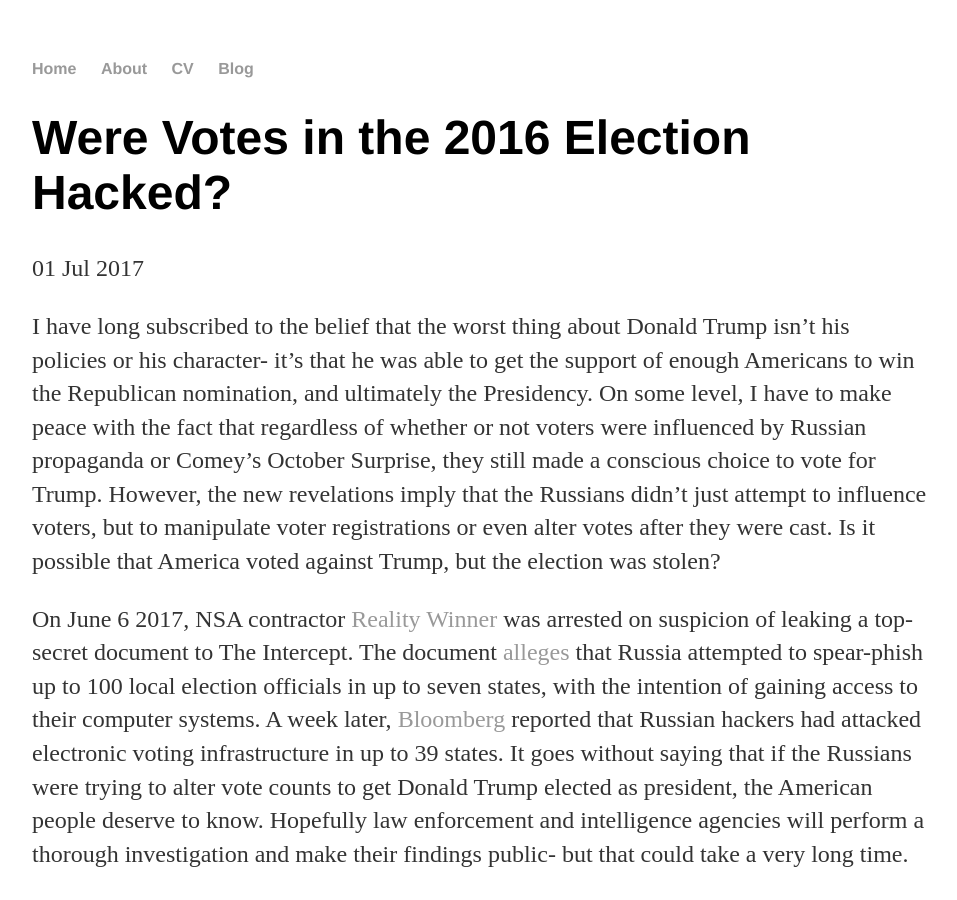
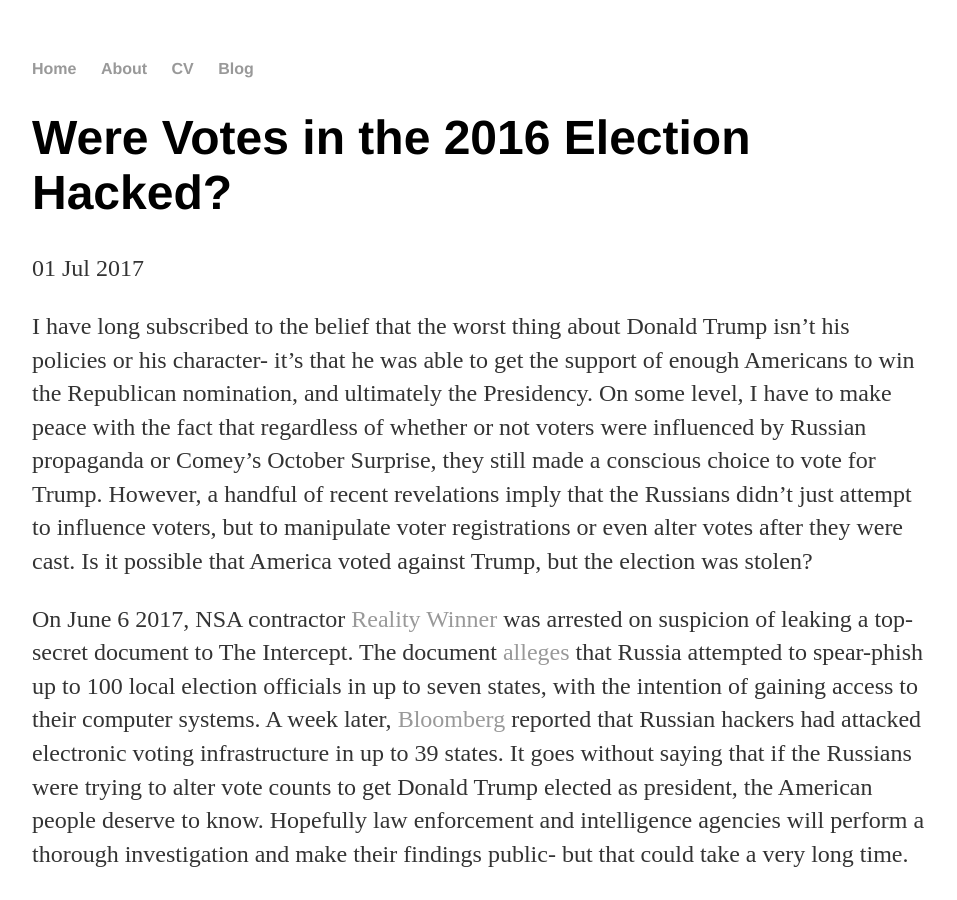
Before and after one commit to kwitophurr/kwitophurr.github.io, a Jekyll site: the page built from _posts/2017-07-01-Election-Neural-Net.md, in a window 1280 px wide and 900 px high. Shown: the whole window, without its empty margins (160-1117 px from the left). Built offline with Jekyll 4.4.1, drawn with Linux system fonts in a browser that asks for light colours.

Commit message:
Update 2017-07-01-Election-Neural-Net.md

```diff
--- a/_posts/2017-07-01-Election-Neural-Net.md
+++ b/_posts/2017-07-01-Election-Neural-Net.md
@@ -6,7 +6,7 @@ date: 2017-07-01
 
 I have long subscribed to the belief that the worst thing about Donald Trump isn't his policies or his character- it's that he was able to get the support of enough Americans to win the Republican nomination, and ultimately the Presidency.
 On some level, I have to make peace with the fact that regardless of whether or not voters were influenced by Russian propaganda or Comey's October Surprise, they still made a conscious choice to vote for Trump.
-However, the new revelations imply that the Russians didn't just attempt to influence voters, but to manipulate voter registrations or even alter votes after they were cast.
+However, a handful of recent revelations imply that the Russians didn't just attempt to influence voters, but to manipulate voter registrations or even alter votes after they were cast.
 Is it possible that America voted against Trump, but the election was stolen?
 
 On June 6 2017, NSA contractor [Reality Winner](https://www.theatlantic.com/news/archive/2017/06/who-is-reality-winner/529266/) was arrested on suspicion of leaking a top-secret document to The Intercept.
```
